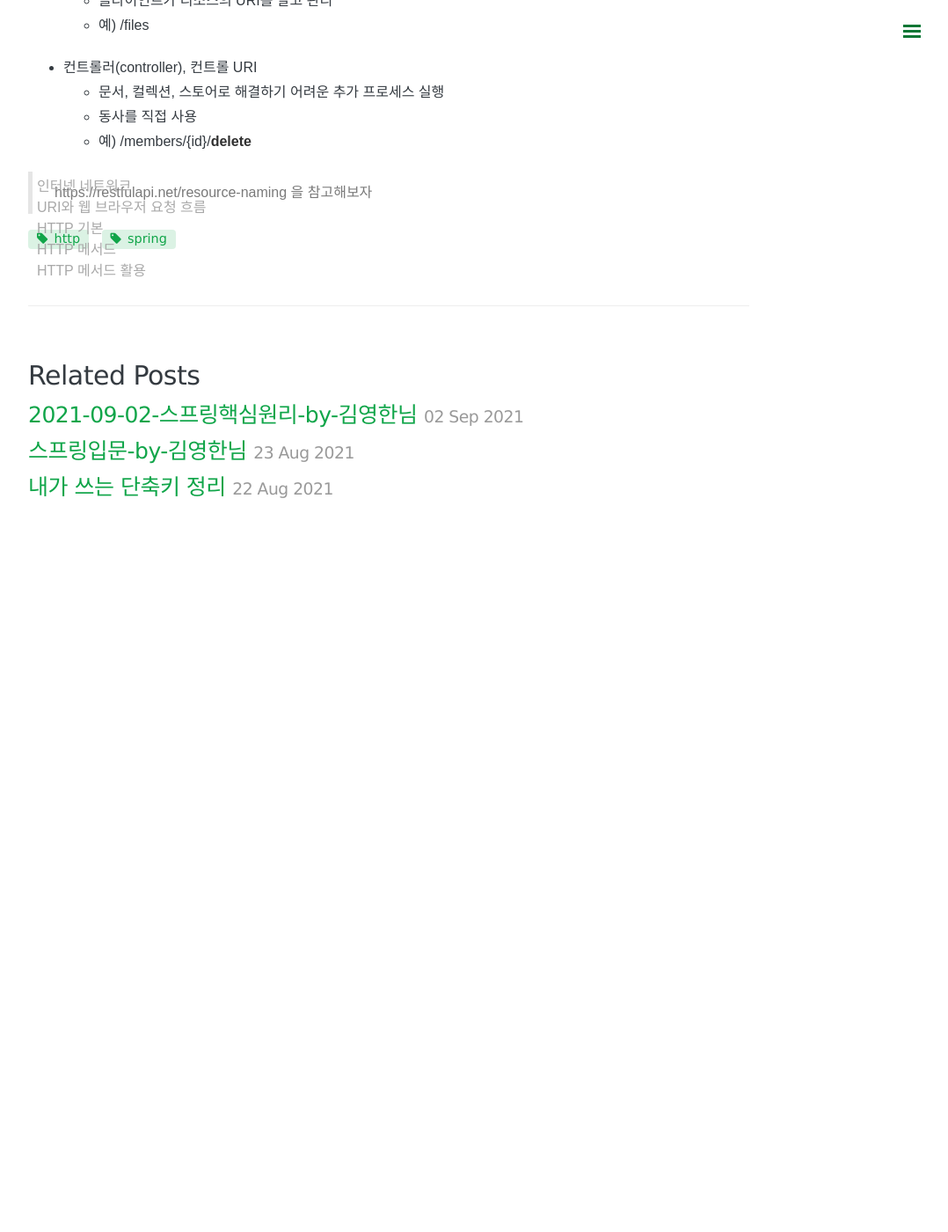
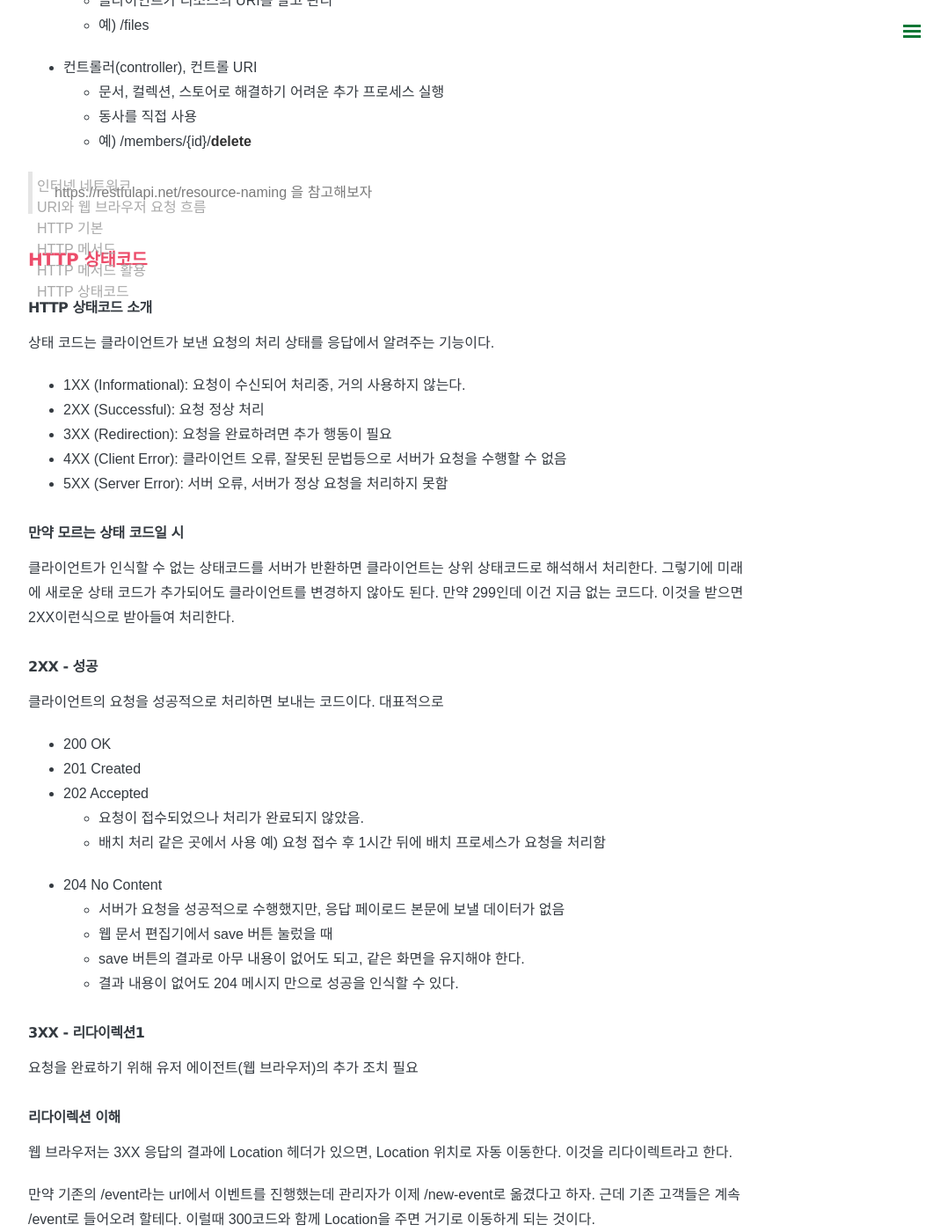
Before and after one commit to somefood/somefood.github.io, a Jekyll site: the page built from _posts/Spring/2021-09-14-HTTP-by-김영한님.md, in a window 1280 px wide and 1400 px high, scrolled down 16762 px. Shown: the whole window at 88% size, without its empty margins (198-1276 px from the left). Built offline with Jekyll 4.4.1, drawn with Linux system fonts in a browser that asks for light colours; nearby versions of some CDN libraries; comment, search, counter and statistics services are not loaded; before the commit the page ends 17392 px from its top, so only the background shows below that; some of the changed text lies outside the part shown.

Commit message:
HTTP 상태코드 정리중

````diff
--- a/_posts/Spring/2021-09-14-HTTP-by-김영한님.md
+++ b/_posts/Spring/2021-09-14-HTTP-by-김영한님.md
@@ -603,3 +603,73 @@ POST의 /new, /edit, /delete가 컨트롤 URI 들이다. 그렇다고 남발하
   - 예) /members/{id}/**delete**
 
 > https://restfulapi.net/resource-naming 을 참고해보자
+
+## HTTP 상태코드
+
+### HTTP 상태코드 소개
+
+상태 코드는 클라이언트가 보낸 요청의 처리 상태를 응답에서 알려주는 기능이다.
+
+- 1XX (Informational): 요청이 수신되어 처리중, 거의 사용하지 않는다.
+- 2XX (Successful): 요청 정상 처리
+- 3XX (Redirection): 요청을 완료하려면 추가 행동이 필요
+- 4XX (Client Error): 클라이언트 오류, 잘못된 문법등으로 서버가 요청을 수행할 수 없음
+- 5XX (Server Error): 서버 오류, 서버가 정상 요청을 처리하지 못함
+
+#### 만약 모르는 상태 코드일 시
+
+클라이언트가 인식할 수 없는 상태코드를 서버가 반환하면 클라이언트는 상위 상태코드로 해석해서 처리한다. 그렇기에 미래에 새로운 상태 코드가 추가되어도 클라이언트를 변경하지 않아도 된다. 만약 299인데 이건 지금 없는 코드다. 이것을 받으면 2XX이런식으로 받아들여 처리한다.
+
+### 2XX - 성공
+
+클라이언트의 요청을 성공적으로 처리하면 보내는 코드이다. 대표적으로
+
+- 200 OK
+- 201 Created
+- 202 Accepted
+  - 요청이 접수되었으나 처리가 완료되지 않았음.
+  - 배치 처리 같은 곳에서 사용 예) 요청 접수 후 1시간 뒤에 배치 프로세스가 요청을 처리함
+- 204 No Content
+  - 서버가 요청을 성공적으로 수행했지만, 응답 페이로드 본문에 보낼 데이터가 없음
+  - 웹 문서 편집기에서 save 버튼 눌렀을 때
+  - save 버튼의 결과로 아무 내용이 없어도 되고, 같은 화면을 유지해야 한다.
+  - 결과 내용이 없어도 204 메시지 만으로 성공을 인식할 수 있다.
+
+### 3XX - 리다이렉션1
+
+요청을 완료하기 위해 유저 에이전트(웹 브라우저)의 추가 조치 필요
+
+#### 리다이렉션 이해
+
+웹 브라우저는 3XX 응답의 결과에 Location 헤더가 있으면, Location 위치로 자동 이동한다. 이것을 리다이렉트라고 한다.
+
+만약 기존의 /event라는 url에서 이벤트를 진행했는데 관리자가 이제 /new-event로 옮겼다고 하자. 근데 기존 고객들은 계속 /event로 들어오려 할테다. 이럴때 300코드와 함께 Location을 주면 거기로 이동하게 되는 것이다.
+
+#### 리다이렉션 종류
+
+- 영구 리다이렉션(301, 308): 특정 리소스의 URI가 영구적으로 이동, 원래의 URL를 사용하지 않고, 검색 엔진 등에서도 변경을 인지한다.
+  - 301 Moved Permanently: 리다이렉트시 요청 메서드가 GET으로 변하고, 본문이 제거될 수 있음
+  - Permaent Redirect: 301과 기능은 같다. 리다이렉트 요청 메서드와 본문을 유지한다. (처음 POST를 보내면 리다이렉트도 POST로)
+  - /members -> /users
+  - /event -> /new-event
+- 일시 리다이렉션: 일시적인 변경
+  - 주문 완료 후 주문 내역 화면으로 이동
+  - PRG 패턴: Post/Redirect/Get
+- 특수 리다이렉션: 결과 대신 캐시를 사용
+
+```text
+HTTP/1.1 301 Moved Permanently
+Location: /new-event
+```
+
+- 300 Multiple Choices
+- 301 Moved Permanently
+- 302 Found
+- 303 See Other
+- 304 Not Modified
+- 307 Temporary Redirect
+- 308 Permanent Redirect
+
+### 3XX - 리다이렉션2
+
+### 4XX - 클라이언트 오류, 5XX - 서버 오류
````
